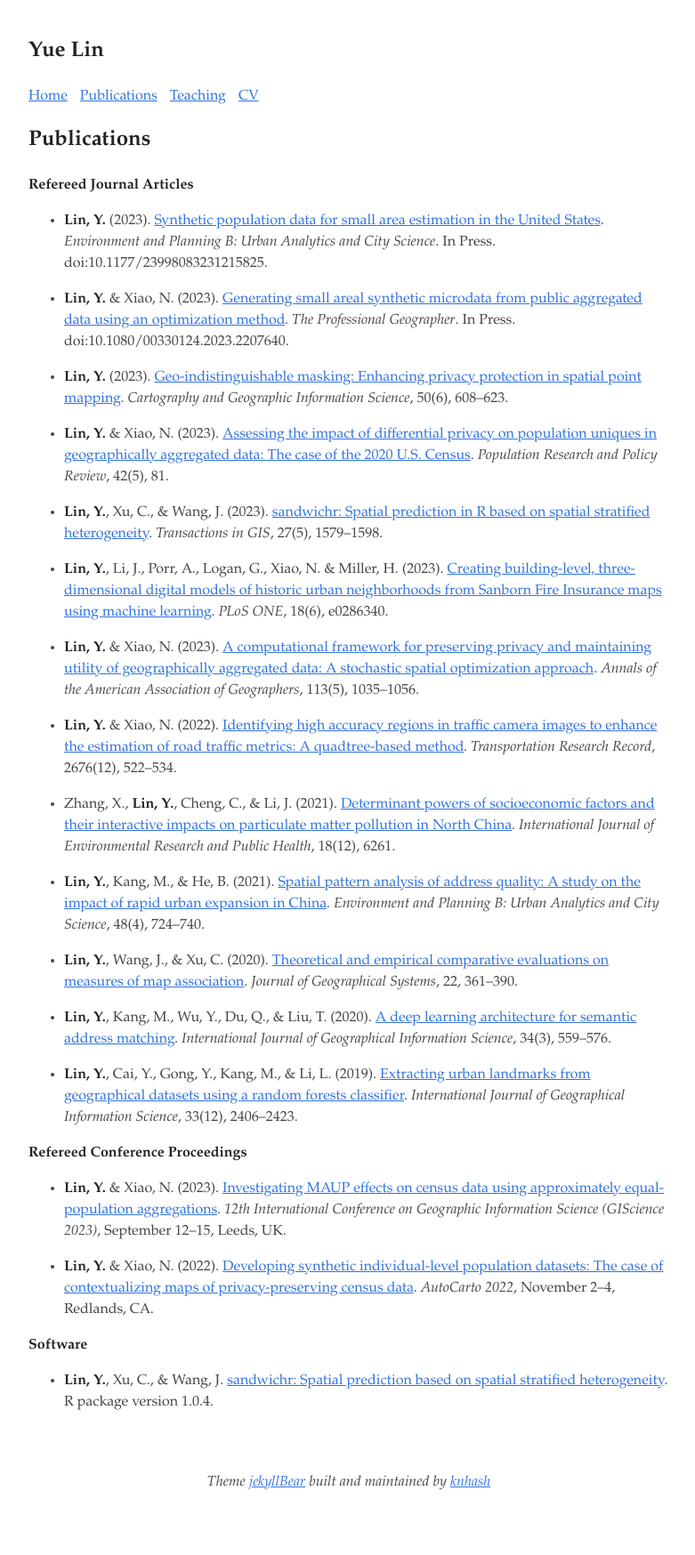
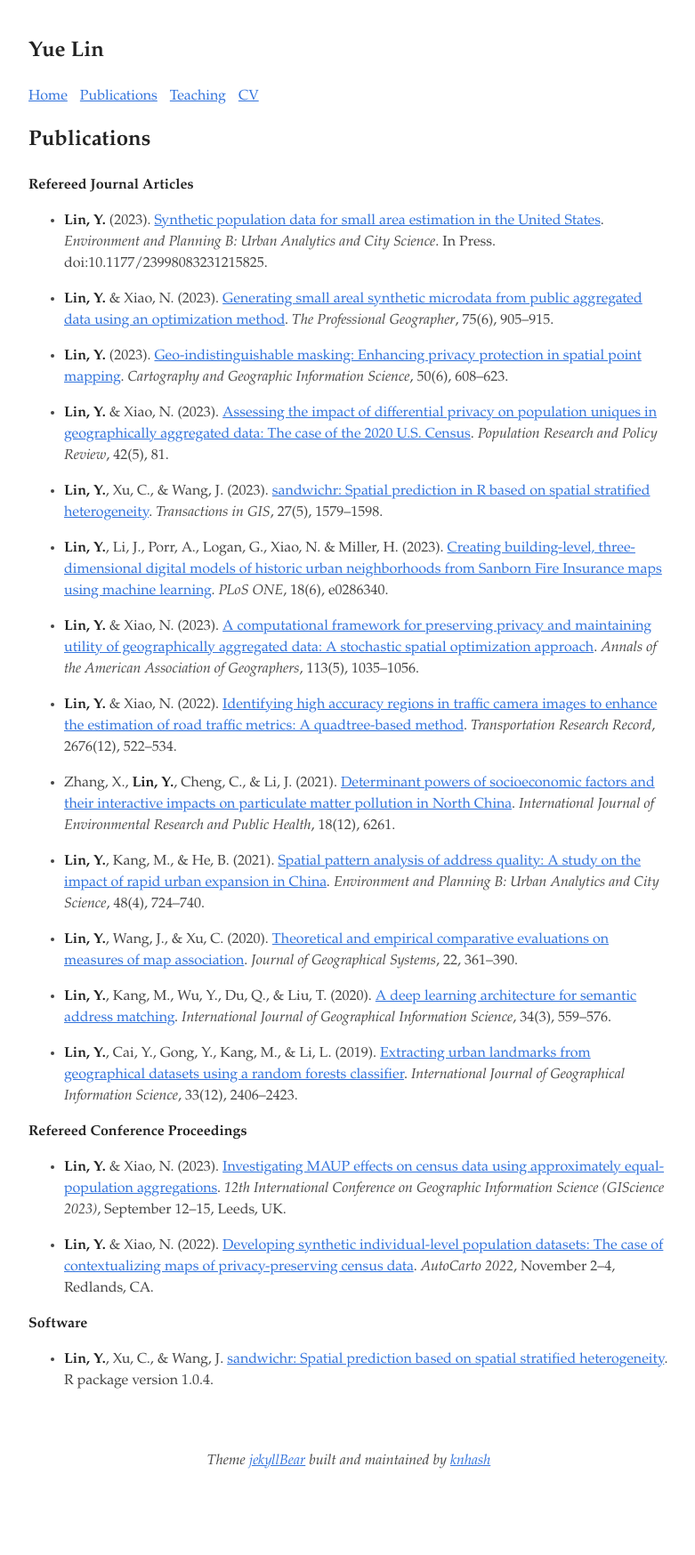
Before and after one commit to linyuehzzz/linyuehzzz.github.io, a Jekyll site: the page built from publications.md, in a window 1280 px wide. Shown: the whole page at 89% size, without its empty margins (248-1029 px from the left). Built offline with Jekyll 4.4.1, drawn with Linux system fonts in a browser that asks for light colours; after the commit the page ends 1724 px from its top, so only the background shows below that.

Commit message:
update pub

```diff
--- a/publications.md
+++ b/publications.md
@@ -9,7 +9,7 @@ permalink: /publications
 
 - **Lin, Y.** (2023). [Synthetic population data for small area estimation in the United States](https://doi.org/10.1177/23998083231215825). *Environment and Planning B: Urban Analytics and City Science*. In Press. doi:10.1177/23998083231215825.
 
-- **Lin, Y.** & Xiao, N. (2023). [Generating small areal synthetic microdata from public aggregated data using an optimization method](https://www.tandfonline.com/doi/full/10.1080/00330124.2023.2207640). *The Professional Geographer*. In Press. doi:10.1080/00330124.2023.2207640.
+- **Lin, Y.** & Xiao, N. (2023). [Generating small areal synthetic microdata from public aggregated data using an optimization method](https://www.tandfonline.com/doi/full/10.1080/00330124.2023.2207640). *The Professional Geographer*, 75(6), 905--915.
 
 - **Lin, Y.** (2023). [Geo-indistinguishable masking: Enhancing privacy protection in spatial point mapping](https://doi.org/10.1080/15230406.2023.2267967). *Cartography and Geographic Information Science*, 50(6), 608--623.
 
```
Also changed, not shown: 1 other file.
